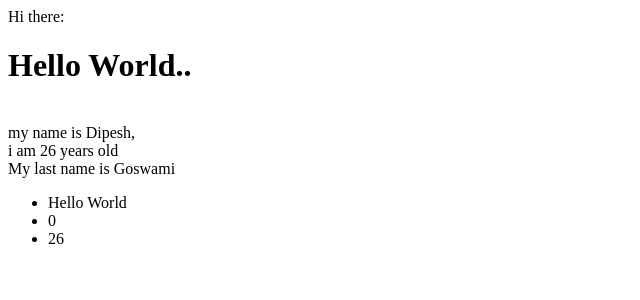
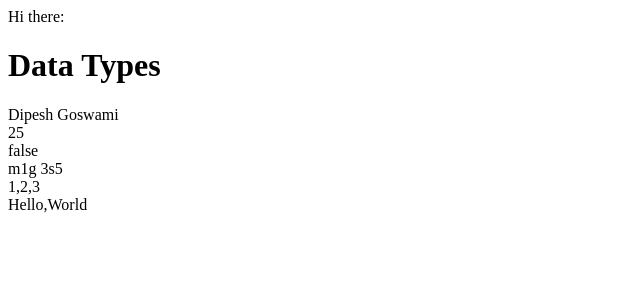
Before and after one commit to GOSSII/Angular4-Leanrning, an Angular app: page / in a window 1280 px wide. Shown: the top 300 px of the page, without its empty margins (0-640 px from the left). Built offline with nearby package versions, Linux system fonts and the light colour scheme.

Commit message:
Data Type

```diff
--- a/src/app/component/sandbox.component.ts
+++ b/src/app/component/sandbox.component.ts
@@ -1,36 +1,30 @@
 import { Component } from '@angular/core';
+import { unescapeIdentifier } from '@angular/compiler';
 
 @Component({
     selector : 'sandbox',
-    template : `<h1>Hello World..</h1><br>
-    my name is {{name}}, <br> i am {{age }} years old<br>
-    My last name is {{fullname.lastname}}
-    <ul>
-        <li>{{ 'Hello World' }}</li>
-        <li>{{ 2 * 2 + 4 - 8}}</li>
-        <li>{{showAge()}}</li>
-    </ul>
-
+    template : `<h1>Data Types</h1>
+    {{name }} <br />
+    {{age }} <br />
+    {{hasChildren }} <br />
+    {{city }} <br />
+    {{myNumberArray }} <br />
+    {{myStringArray}} <br />
+    {{unusable }} <br />
+    {{u }} <br />
+    {{n }} <br />
     `
 })
 
 export class sandboxComponent{
-    name = "Dipesh";
-    age = 25;
-    fullname = {firstname:"Dipesh", lastname:"Goswami"};
-
-    constructor(){
-        console.log("Console is working");
-        //this.age = 36;
-        this.hasBirthday();
-    }
-
-    hasBirthday(){
-            this.age += 1;
-    }
-
-    showAge(){
-        return this.age;
-    }
+   name: string = "Dipesh Goswami";
+   age:number =25;
+   hasChildren:boolean = false;
+   city:any = "m1g 3s5";
+   myNumberArray:number[] = [1,2,3];
+   myStringArray:any[] = ['Hello','World'];
+   unusable:void = undefined;
+   u: undefined = undefined;
+   n: null = null;
 
 }
```
